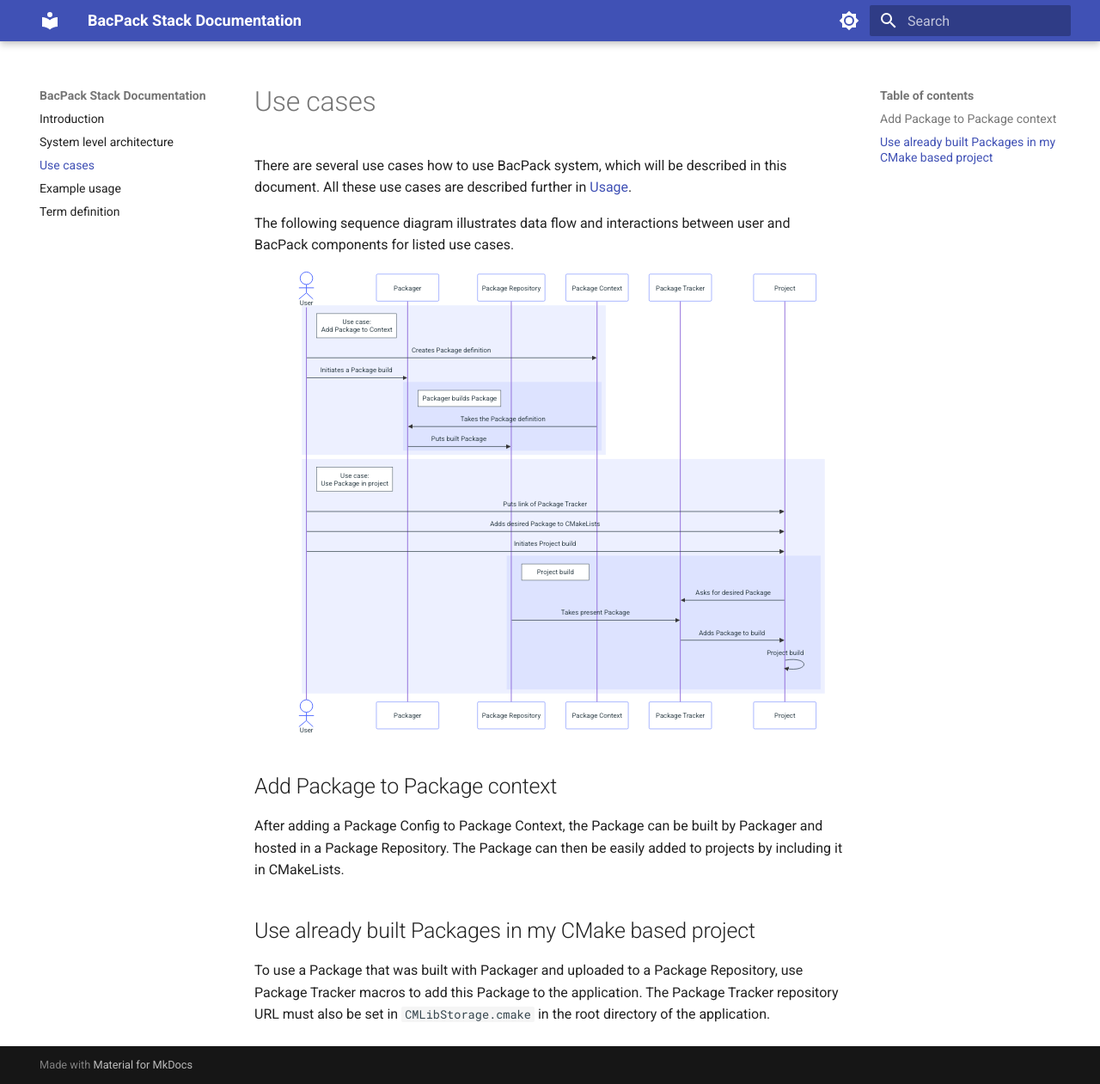
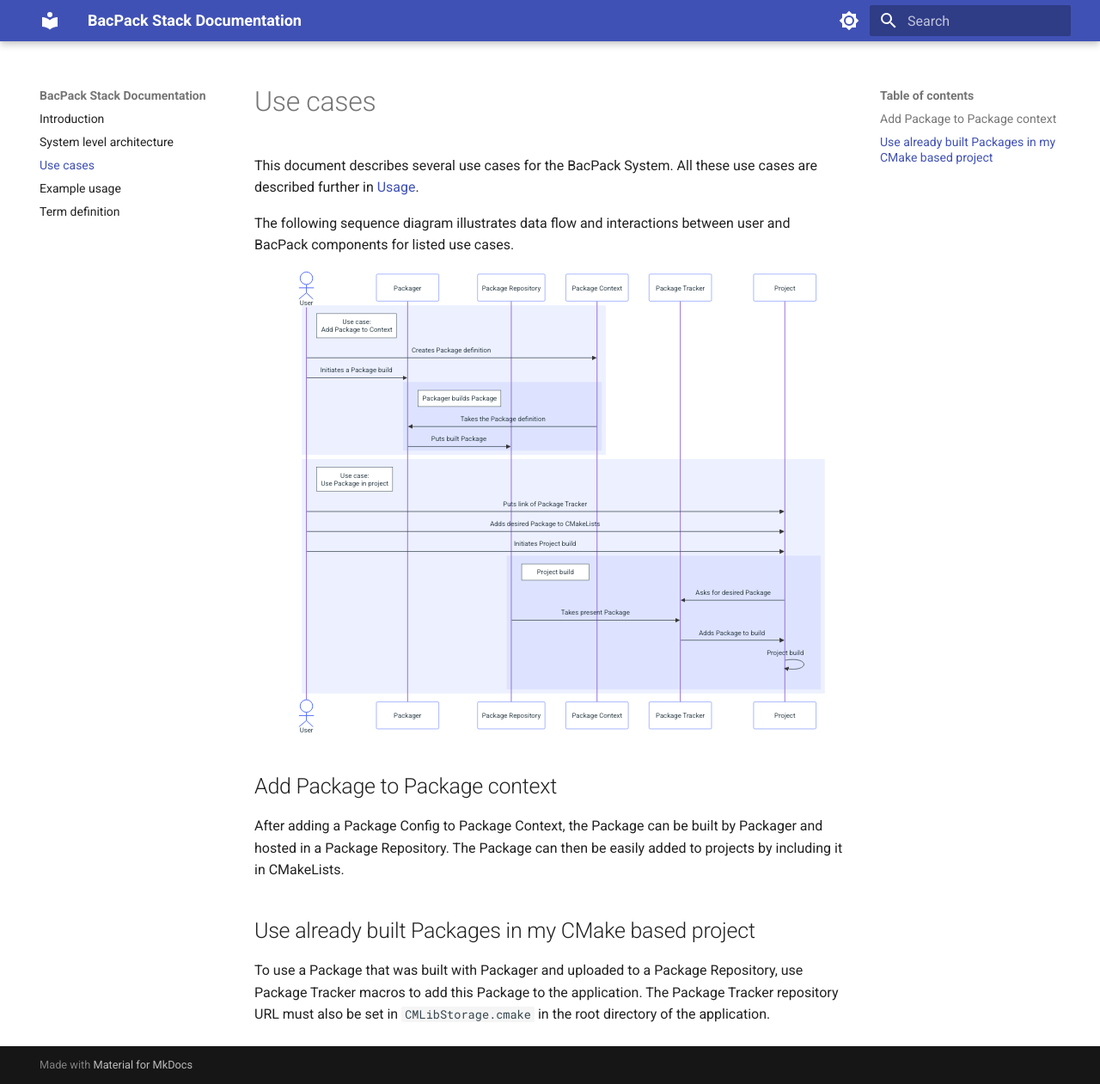
Before and after one commit to bacpack-system/bacpack-system.github.io, an MkDocs documentation site: the page built from docs/use_cases.md, in a window 1280 px wide and 1261 px high. Shown: the whole window at 86% size. Built offline with MkDocs 1.6.1 and Material for MkDocs 9.7.7, drawn with Linux system fonts in a browser that asks for light colours.

Commit message:
Improve introductory of Use Cases page

```diff
--- a/docs/use_cases.md
+++ b/docs/use_cases.md
@@ -1,7 +1,7 @@
 # Use cases
 
-There are several use cases how to use BacPack system, which will be described in this document.
-All these use cases are described further in [Usage](./example_usage.md).
+This document describes several use cases for the BacPack System. All these use cases are described
+further in [Usage](./example_usage.md).
 
 The following sequence diagram illustrates data flow and interactions between user and BacPack
 components for listed use cases.
```
